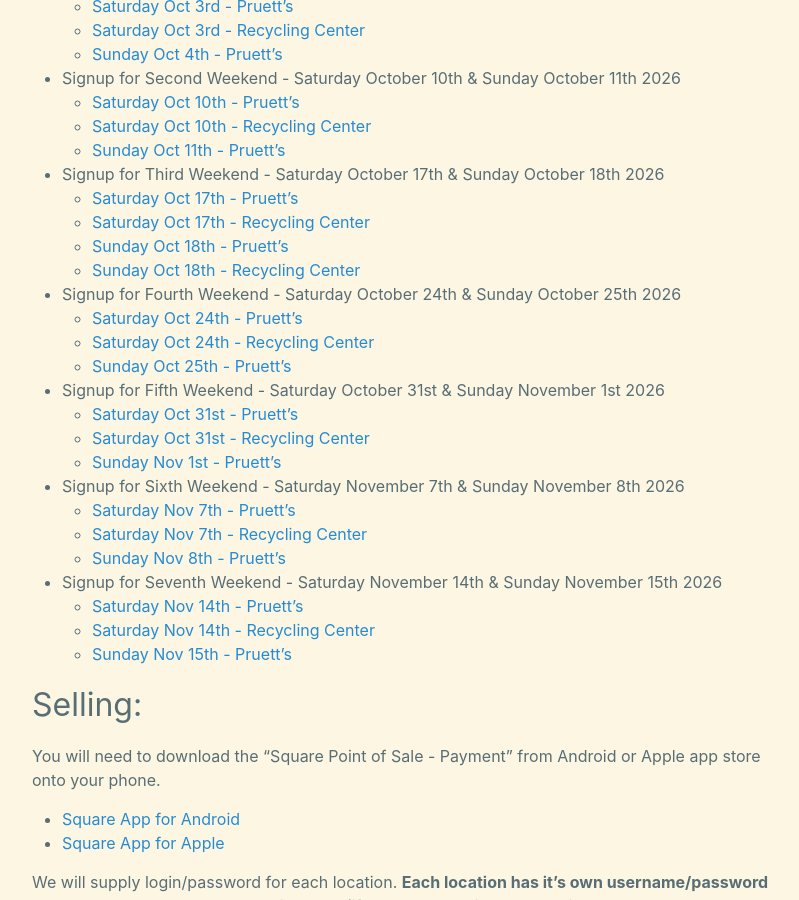
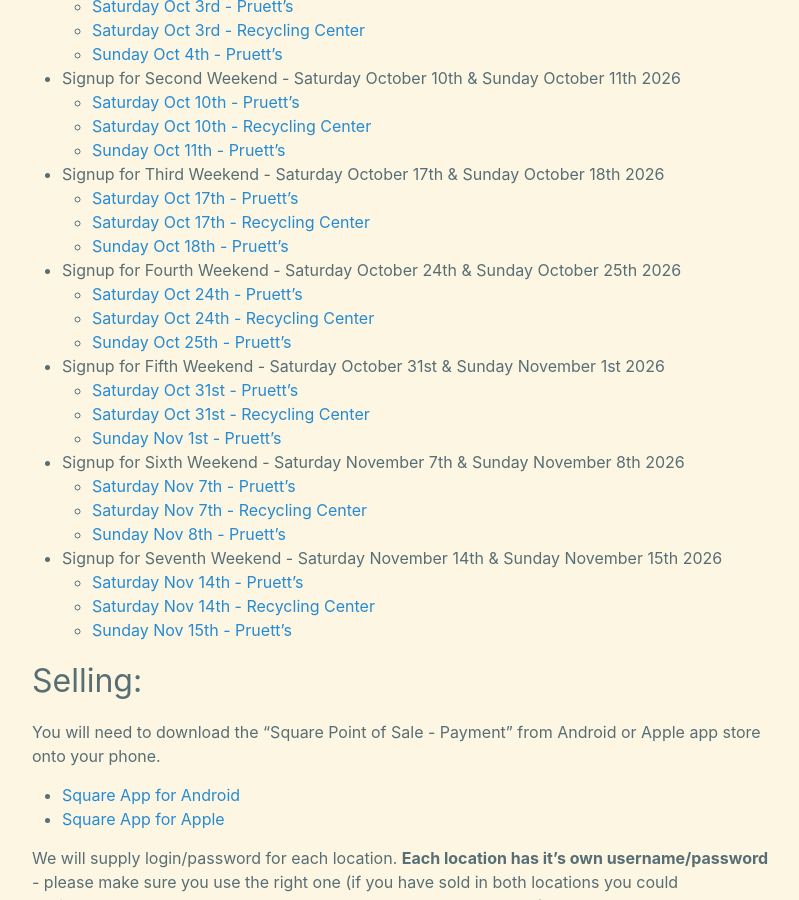
Before and after one commit to CodeJourneymen/scoutpiemaster, a Jekyll site: the page built from shownsell.md, in a window 1280 px wide and 900 px high, scrolled down 870 px. Shown: the whole window, without its empty margins (238-1037 px from the left). Built offline with Jekyll 4.4.1, drawn with Linux system fonts in a browser that asks for light colours.

Commit message:
Update shownsell.md

```diff
--- a/shownsell.md
+++ b/shownsell.md
@@ -42,7 +42,6 @@ All Signup Genius links for October/November 2026.
   - [Saturday Oct 17th - Pruett's](https://www.signupgenius.com/go/10C054BABAD2AA3F9C70-65832378-moonpie)
   - [Saturday Oct 17th - Recycling Center](https://www.signupgenius.com/go/10C054BABAD2AA3F9C70-65832392-moonpie)
   - [Sunday Oct 18th - Pruett's](https://www.signupgenius.com/go/10C054BABAD2AA3F9C70-65832398-moonpie)
-  - [Sunday Oct 18th - Recycling Center](https://www.signupgenius.com/go/10C054BABAD2AA3F9C70-65832400-moonpie)
 
 - Signup for Fourth Weekend - Saturday October 24th & Sunday October 25th 2026
   - [Saturday Oct 24th - Pruett's](https://www.signupgenius.com/go/10C054BABAD2AA3F9C70-65832450-moonpie)
```
